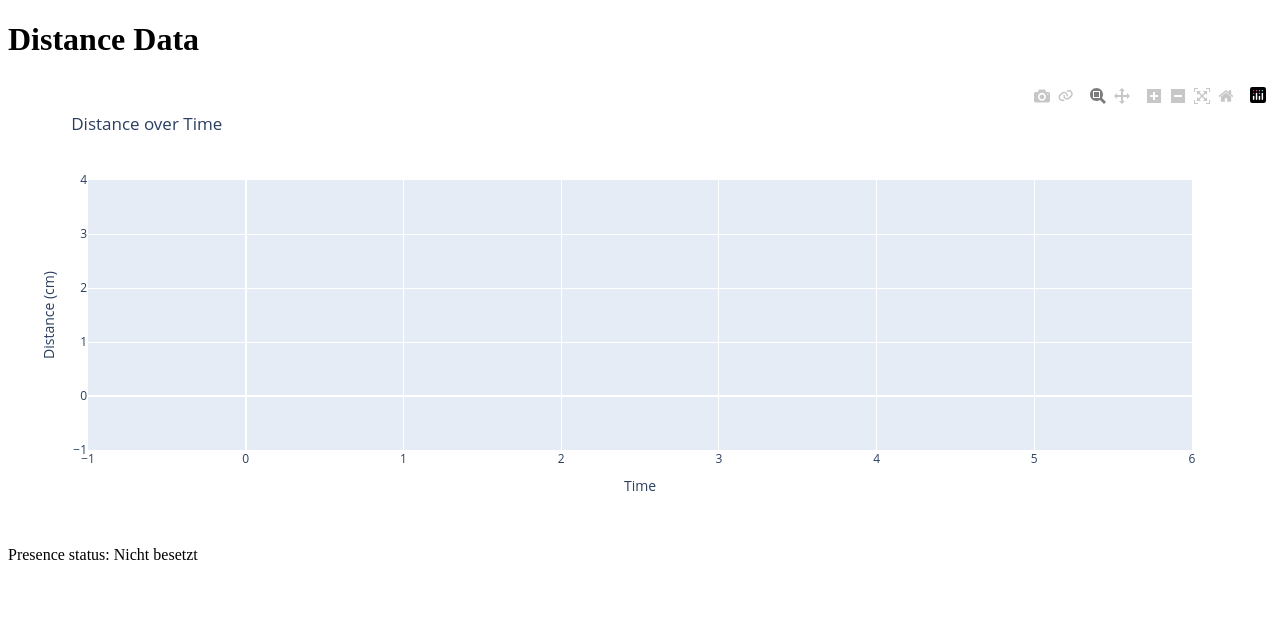
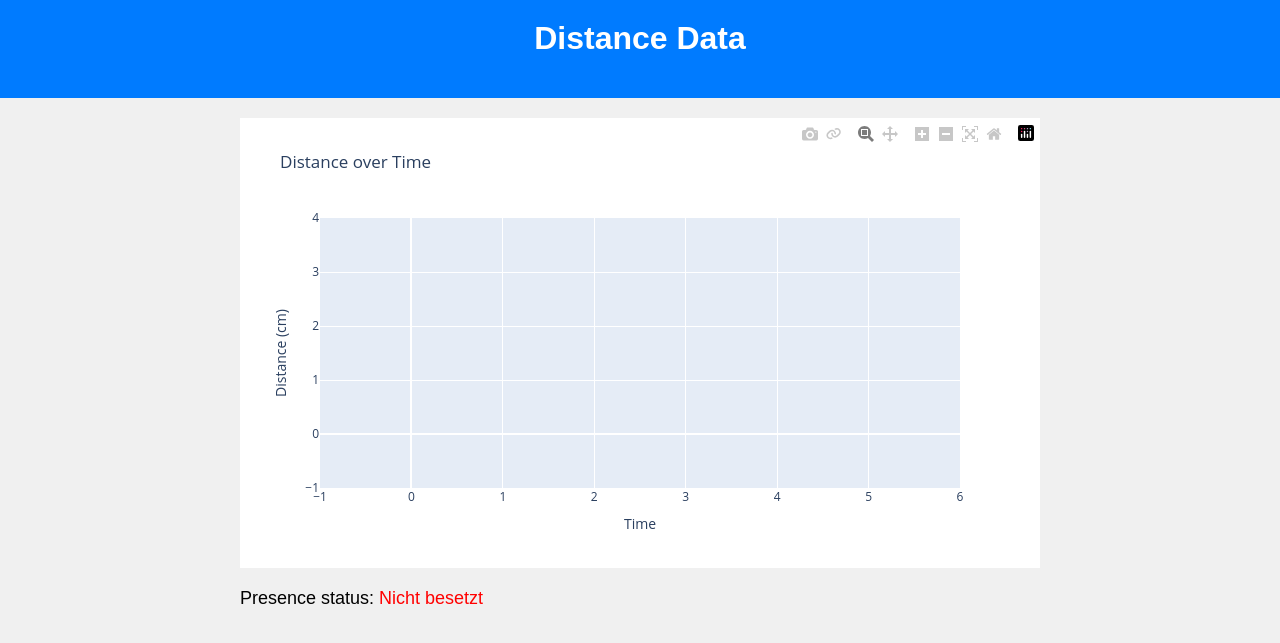
Before and after one commit to JFritzer/iot_ultrasonic_presence_sensor, a Django app: page / in a window 1280 px wide. Shown: the top 643 px of the page. Run offline with Django 5.2, Linux system fonts and the light colour scheme; some libraries are stand-ins or nearby versions.

Commit message:
improved html site appearance

```diff
--- a/python_script/visualisierung/displaymqtt/templates/page.html
+++ b/python_script/visualisierung/displaymqtt/templates/page.html
@@ -6,10 +6,56 @@
     <title>Distance Data</title>
     <!-- Include Plotly.js -->
     <script src="https://cdn.plot.ly/plotly-latest.min.js"></script>
+    <style>
+        body {
+            font-family: Arial, sans-serif;
+            margin: 0;
+            padding: 0;
+            background-color: #f0f0f0;
+        }
+        header {
+            background-color: #007bff;
+            color: #fff;
+            padding: 20px;
+            text-align: center;
+        }
+        h1 {
+            margin-top: 0;
+        }
+        .container {
+            max-width: 800px;
+            margin: 20px auto;
+            padding: 0 20px;
+        }
+        #distance-chart {
+            margin-top: 20px;
+        }
+        p {
+            font-size: 18px;
+            margin-top: 20px;
+        }
+        .status-besetzt {
+            color: green;
+        }
+        .status-nicht-besetzt {
+            color: red;
+        }
+    </style>
 </head>
 <body>
-    <h1>Distance Data</h1>
-    <div id="distance-chart">{{ plot_div|safe }}</div>
-    <p>Presence status: {% if anwesenheit %} Besetzt {% else %} Nicht besetzt {% endif %}</p>
+    <header>
+        <h1>Distance Data</h1>
+    </header>
+    <div class="container">
+        <div id="distance-chart">{{ plot_div|safe }}</div>
+        <p>
+            Presence status:
+            {% if anwesenheit %}
+                <span class="status-besetzt">Besetzt</span>
+            {% else %}
+                <span class="status-nicht-besetzt">Nicht besetzt</span>
+            {% endif %}
+        </p>
+    </div>
 </body>
 </html>
```
